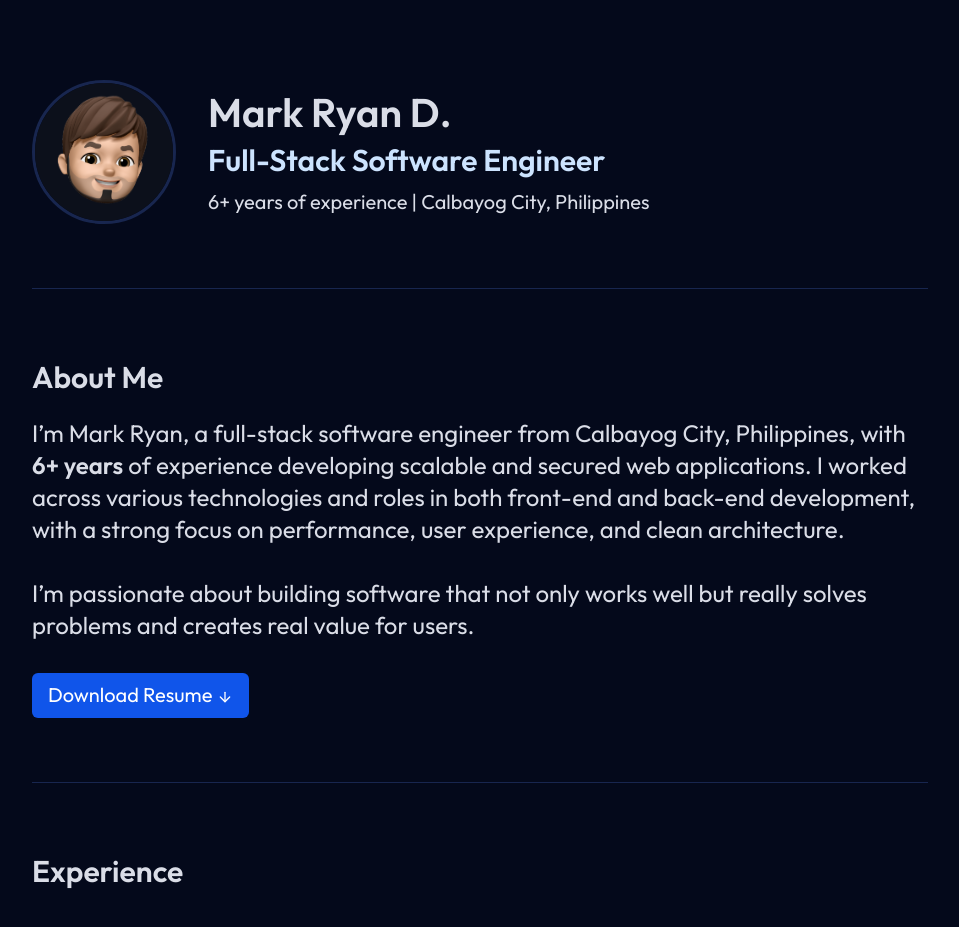
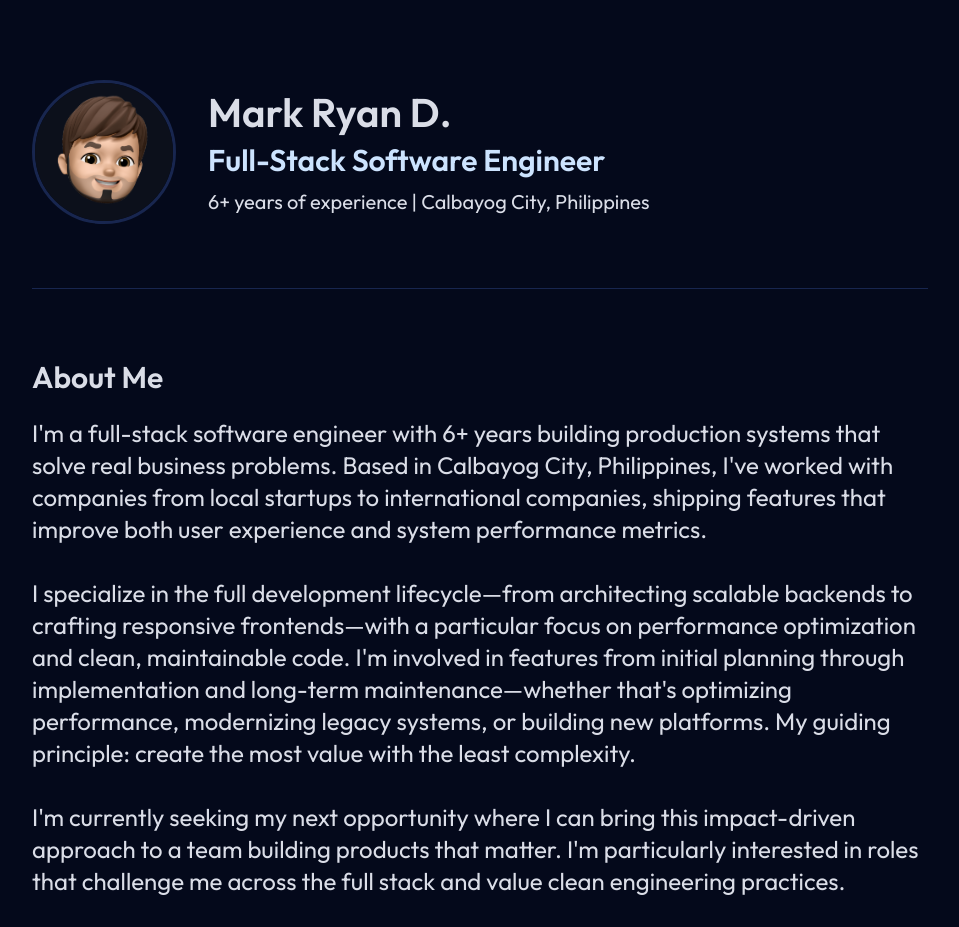
Before and after one commit to markryandelarmente/portfolio, a Next.js app: page / in a window 1280 px wide. Shown: the top 927 px of the page, without its empty margins (160-1119 px from the left). Built offline with nearby package versions, Linux system fonts and the light colour scheme; no server answers.

Commit message:
feat: enhance About Me section with updated description and add link to view resume

```diff
--- a/app/page.tsx
+++ b/app/page.tsx
@@ -1,5 +1,5 @@
 import Image from "next/image";
-import { ArrowDownIcon, ExternalLinkIcon, Github } from "lucide-react";
+import { ArrowDownIcon, ArrowUpRightIcon, ExternalLinkIcon, Github } from "lucide-react";
 
 export default function Home() {
 
@@ -257,9 +257,10 @@ export default function Home() {
         </section>
         <section className="py-10 lg:py-16 border-[#18264f] lg:border-b">
           <h2 className="text-3xl font-semibold leading-12">About Me</h2>
-          <p className="leading-8 mt-4">I’m Mark Ryan, a full-stack software engineer from Calbayog City, Philippines, with <span className="font-semibold">{yearsOfExperience}+ years</span> of experience developing scalable and secured web applications. I worked across various technologies and roles in both front-end and back-end development, with a strong focus on performance, user experience, and clean architecture.</p>
-          <p className="leading-8 mt-8">I’m passionate about building software that not only works well but really solves problems and creates real value for users.</p>
-          <button className="mt-8 px-4 py-2 text-sm bg-primary text-white rounded-md hover:bg-primary/80 transition-colors duration-300 cursor-pointer">Download Resume <ArrowDownIcon className="w-4 h-4 inline-block" /></button>
+          <p className="leading-8 mt-4">I&apos;m a full-stack software engineer with {yearsOfExperience}+ years building production systems that solve real business problems. Based in Calbayog City, Philippines, I&apos;ve worked with companies from local startups to international companies, shipping features that improve both user experience and system performance metrics.</p>
+          <p className="leading-8 mt-8">I specialize in the full development lifecycle—from architecting scalable backends to crafting responsive frontends—with a particular focus on performance optimization and clean, maintainable code. I&apos;m involved in features from initial planning through implementation and long-term maintenance—whether that&apos;s optimizing performance, modernizing legacy systems, or building new platforms. My guiding principle: create the most value with the least complexity.</p>
+          <p className="leading-8 mt-8">I&apos;m currently seeking my next opportunity where I can bring this impact-driven approach to a team building products that matter. I&apos;m particularly interested in roles that challenge me across the full stack and value clean engineering practices.</p>
+          <a href="https://drive.google.com/file/d/14NgQVVguzwyQxFmV0iSyK2rfQzkGwxl6/view" target="_blank" rel="noopener noreferrer" className="mt-8 inline-flex items-center gap-2 px-4 py-2 text-sm bg-primary text-white rounded-md hover:bg-primary/80 transition-colors duration-300 cursor-pointer no-underline">View Resume <ArrowUpRightIcon className="w-4 h-4" /></a>
         </section>
         <section className="py-10 lg:py-16 border-[#18264f] lg:border-b">
           <h2 className="text-3xl font-semibold leading-12">Experience</h2>
```
